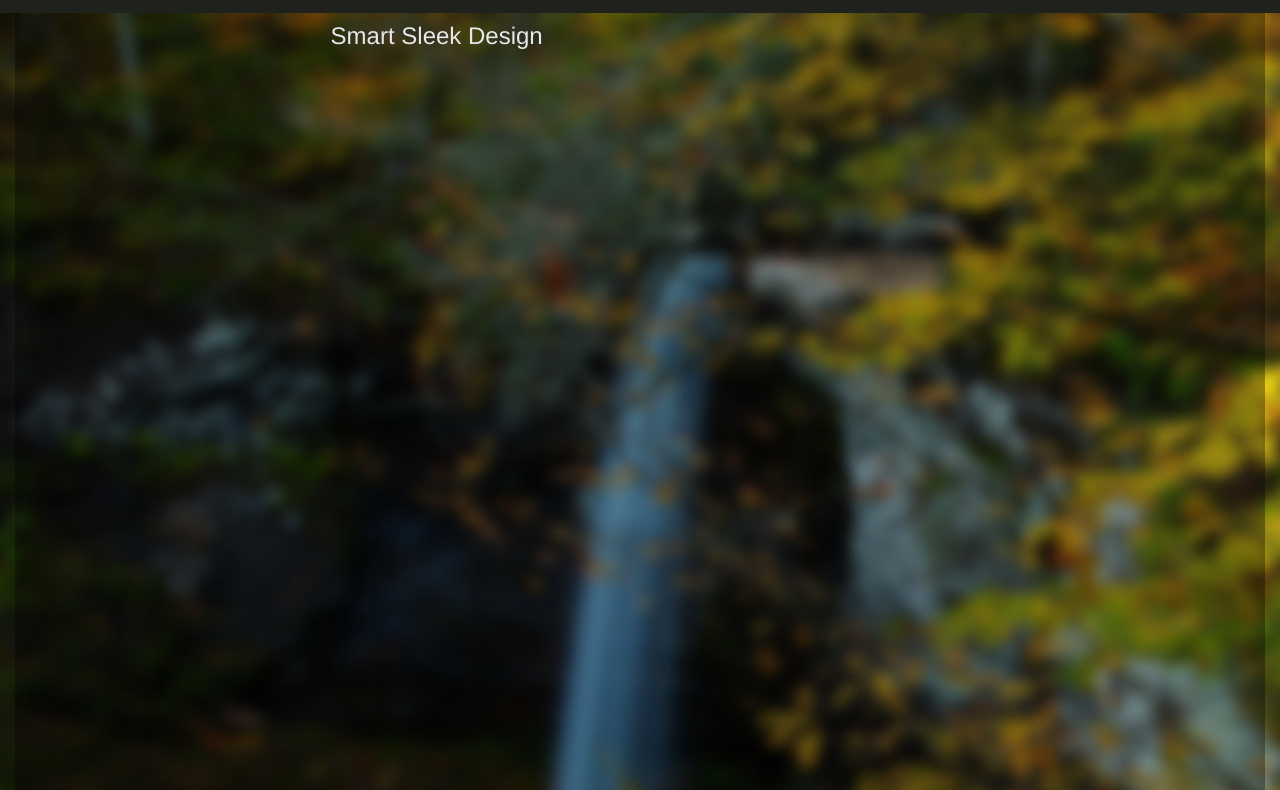
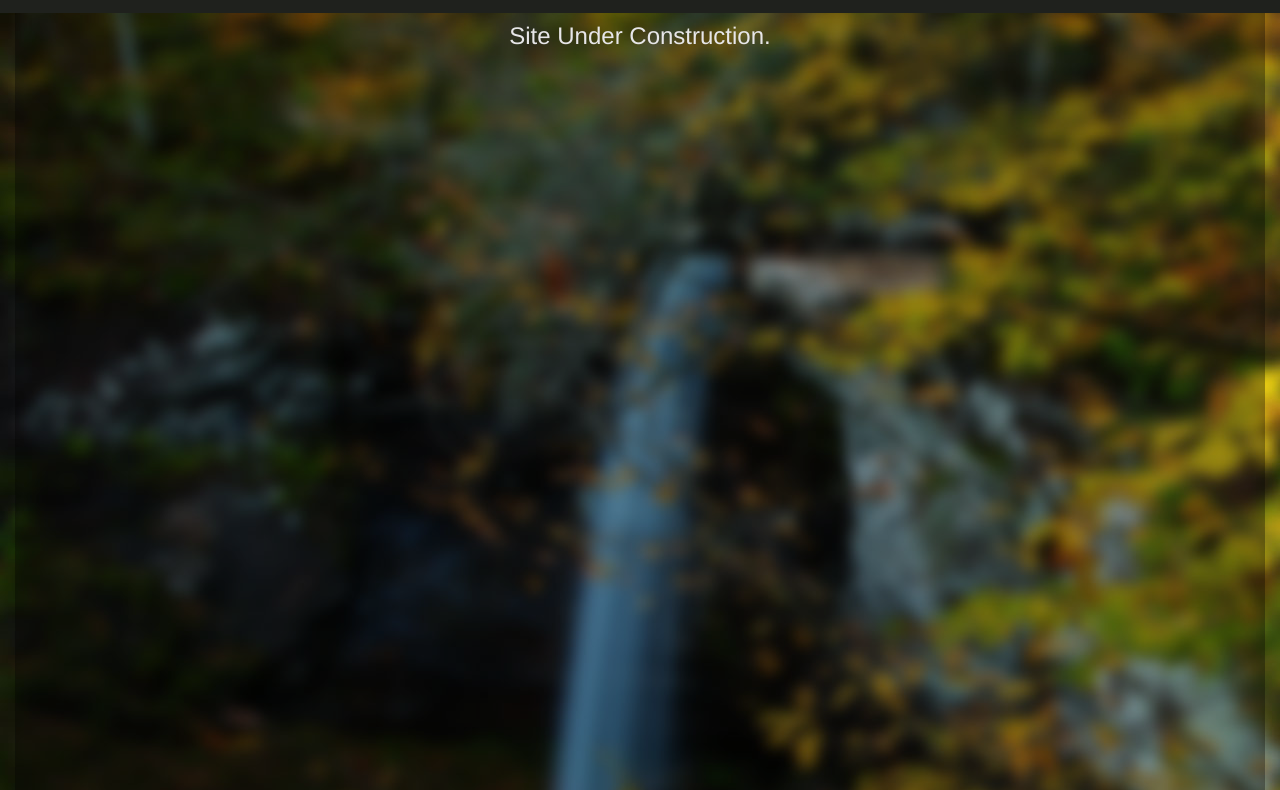
Before and after one commit to eddiegemayel/test, a plain HTML site: page eg/index.html in a window 1280 px wide. Shown: the part 97-887 px from the top of the page. Drawn offline with nearby package versions, Linux system fonts and the light colour scheme; a web font is replaced by a local one.

Commit message:
changes made

```diff
--- a/eg/css/main.css
+++ b/eg/css/main.css
@@ -5,6 +5,8 @@
 
 body{
 	padding-bottom: 70px;
+	background-image: url(../images/bg.jpg);
+	background-position: fixed;
 }
 
 h1{
@@ -34,6 +36,12 @@ a{
 
 #secondaryTitle{
 	color: #E7E6E8;
+	text-align: center;
+	vertical-align: middle;
+}
+
+.content{
+	height: 900px;
 }
 
 .nav{
@@ -41,26 +49,15 @@ a{
 }
 
 .wrapper{
-	background-image: url(../images/bg.jpg);
-	background-position: fixed;
 	position: fixed;
-	height:1497px;
+	height:1000px;
 }
 
-.content{
+.bg{
 	padding-top: 50px;
 	margin-top: 50px;
-	height: 1000px;
-	text-align: center;
+	height: 900px;
 	background-color: gray;
 	/*opacity: .3;*/
 	background-color:rgba(0, 0, 0, 0.34);
 }
-
-.container{
-	height: 200px;
-	/*margin-top: 6%;*/
-	height: 1200px;
-	margin: 70px, auto;
-	border: 1px solid black;
-}
--- a/eg/index.html
+++ b/eg/index.html
@@ -19,9 +19,9 @@
 				</nav>
 			</header>
 			<!--  -->
-			<div class="content col-xs-12">
-				<div class="col-xs-8 offset-2">
-					<h3 id="secondaryTitle">Smart Sleek Design</h3>
+			<div class="bg col-xs-12">
+				<div class="content col-xs-12">
+					<h3 id="secondaryTitle">Site Under Construction.</h3>
 				</div>
 			</div>
 		</div>
```
Also changed, not shown: eg/images/alert.png (added).
